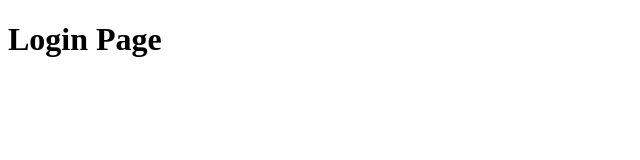
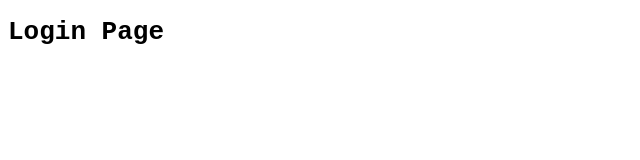
Before and after one commit to IMJI/Commercial-Enterprise, a website: page pages/login.html in a window 1280 px wide. Shown: the whole page, without its empty margins (0-640 px from the left). Drawn offline with Linux system fonts and the light colour scheme; files that its build step writes are made by us from their sources.

Commit message:
Added styles

```diff
--- a/pages/login.html
+++ b/pages/login.html
@@ -4,6 +4,7 @@
     <meta charset="UTF-8">
     <meta http-equiv="X-UA-Compatible" content="IE=edge">
     <meta name="viewport" content="width=device-width, initial-scale=1.0">
+    <link rel="stylesheet" href="./public/main.css">
     <title>Login Page</title>
 </head>
 <body>
--- /dev/null
+++ b/public/main.css
@@ -0,0 +1,3 @@
+html, body {
+    font-family: monospace;
+}
```
Also changed, not shown: pages/index.html (+1 -0 lines).
